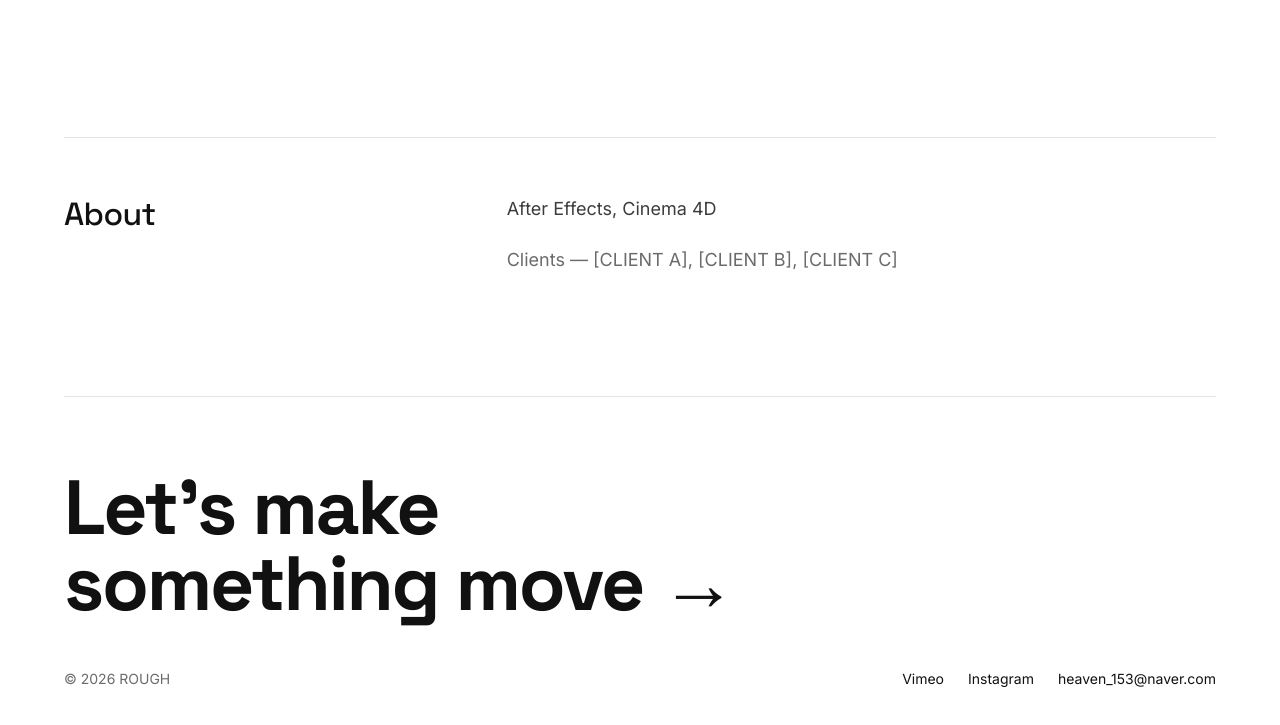
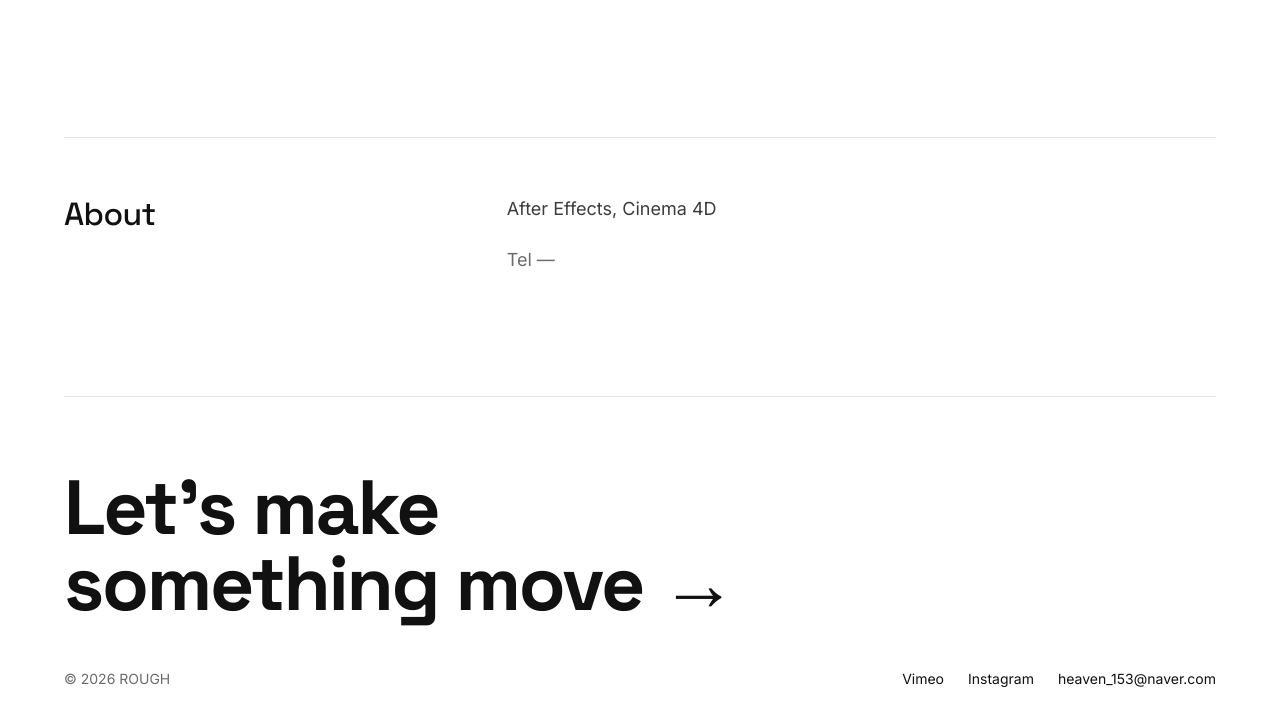
Before and after one commit to dueyoung/rough153, a plain HTML site: page index.html in a window 1280 px wide. Shown: the part 961-1686 px from the top of the page. Drawn offline with Linux system fonts and the light colour scheme.

Commit message:
Update index.html

```diff
--- a/index.html
+++ b/index.html
@@ -40,7 +40,7 @@
       <h2>About</h2>
       <div>
         <p data-site="about"></p>
-        <p class="muted">Clients — <span data-site="clients"></span></p>
+        <p class="muted">Tel — <span data-site="phone"></span></p>
       </div>
     </section>
 
```
